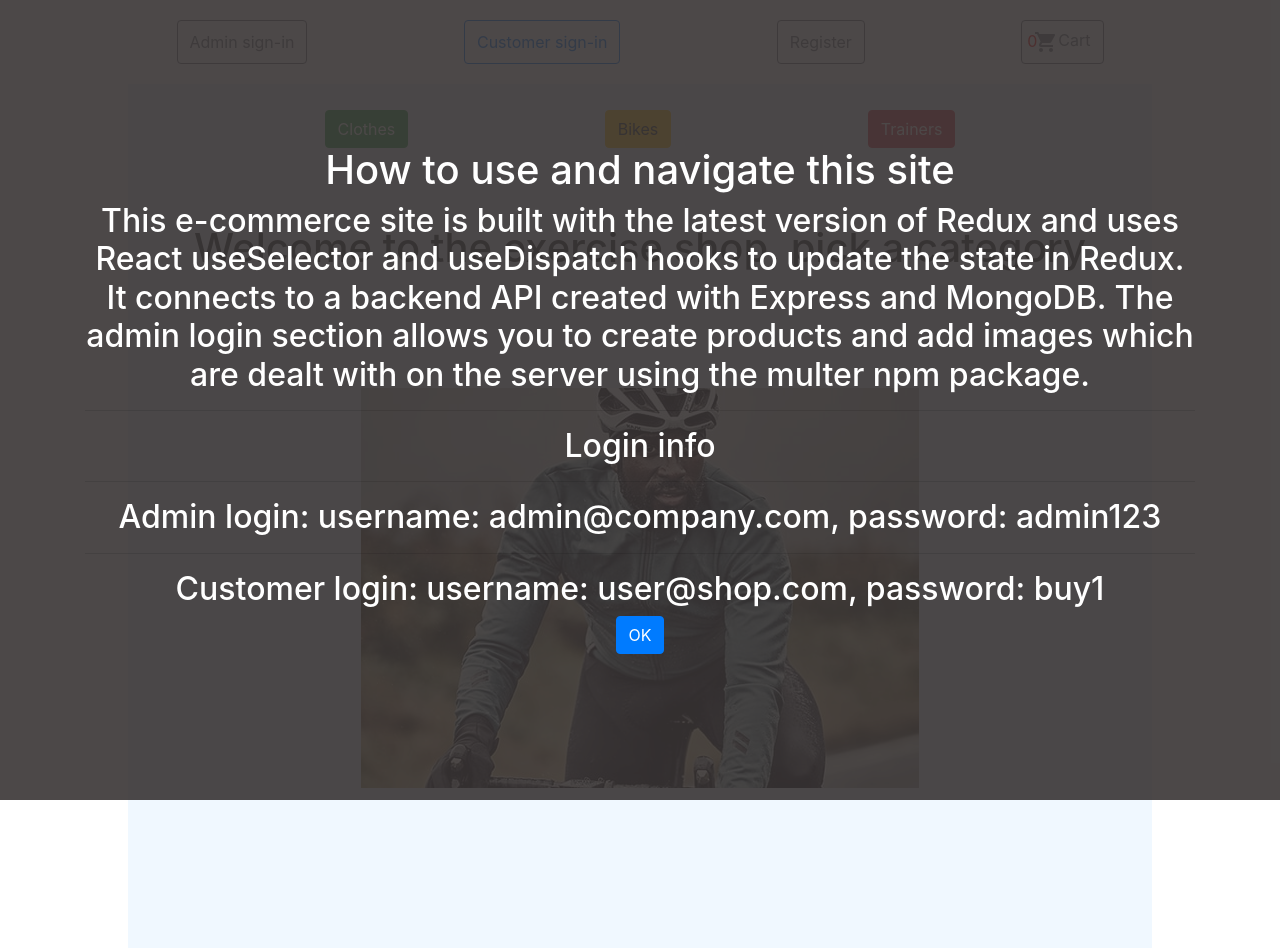
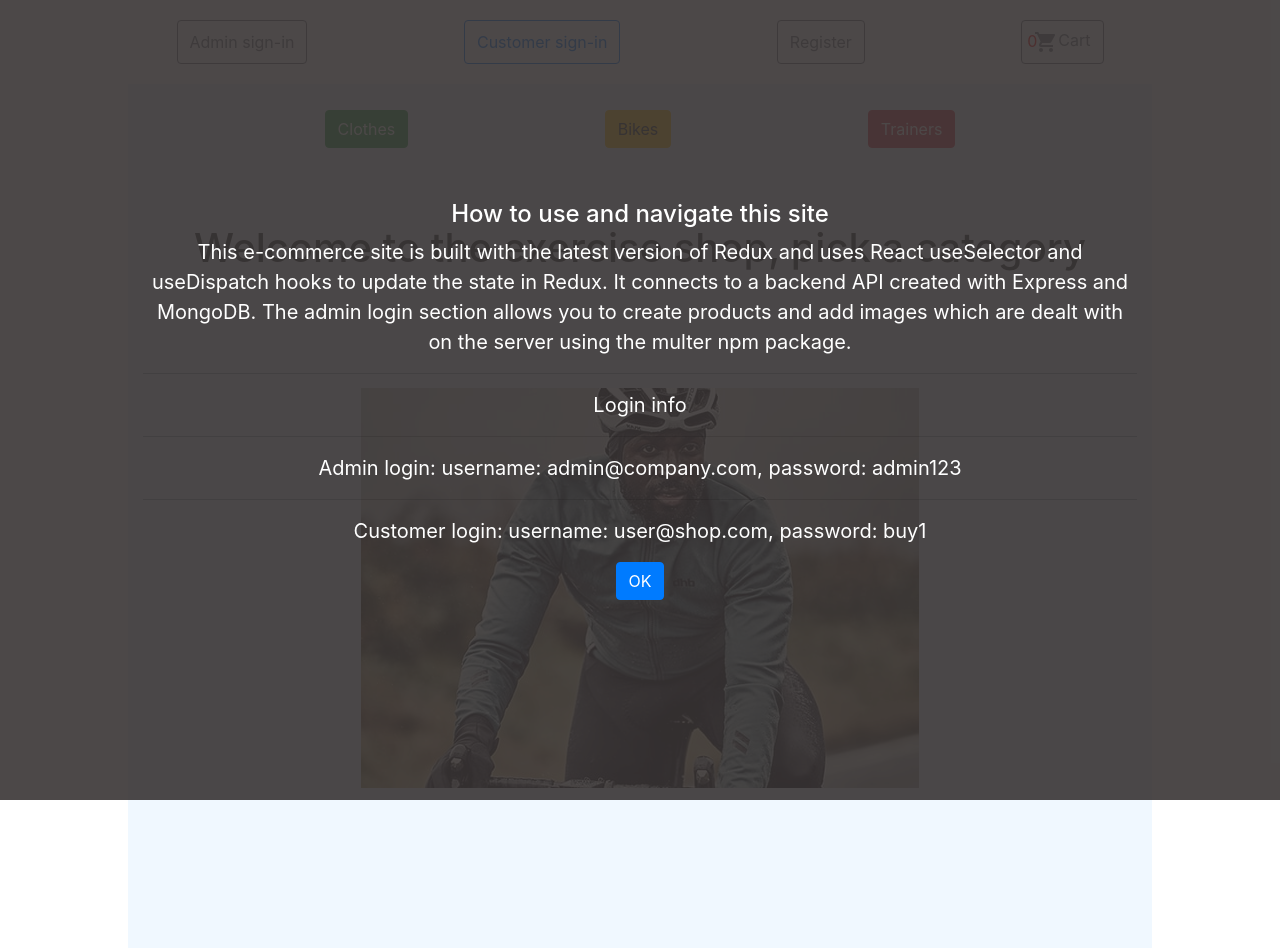
Before and after one commit to Webdev-DavidM/basic-ecommerce-react-frontend, a React (Create React App) app: page / in a window 1280 px wide. Built offline with nearby package versions, Linux system fonts and the light colour scheme.

Commit message:
spinner and modal window added

```diff
--- a/src/ModalBox.js
+++ b/src/ModalBox.js
@@ -1,10 +1,9 @@
 import React from "react";
 import Button from "react-bootstrap/Button";
-import { showModal, showSpinner } from "./reducers/shopReducer";
-import { useSelector, useDispatch } from "react-redux";
+import { showModal } from "./reducers/shopReducer";
+import { useDispatch } from "react-redux";
 
 function ModalBox(props) {
-  let showSpinner = useSelector((state) => state.shop.showSpinner);
   const dispatch = useDispatch();
 
   const closeModal = () => {
@@ -14,18 +13,18 @@ function ModalBox(props) {
   return (
     <div className="modal">
       <div className="container">
-        <h1>How to use and navigate this site</h1>
-        <h2>
+        <h4>How to use and navigate this site</h4>
+        <p>
           This e-commerce site is built with the latest version of Redux and
           uses React useSelector and useDispatch hooks to update the state in
           Redux. It connects to a backend API created with Express and MongoDB.
           The admin login section allows you to create products and add images
           which are dealt with on the server using the multer npm package.{" "}
           <hr></hr>
-          <h2>Login info</h2>
+          <p>Login info</p>
           <hr></hr> Admin login: username: admin@company.com, password: admin123
           <hr></hr>Customer login: username: user@shop.com, password: buy1
-        </h2>
+        </p>
 
         <Button variant="primary" onClick={() => closeModal()}>
           OK
--- a/src/index.css
+++ b/src/index.css
@@ -100,6 +100,11 @@
   display: flex;
   color: white;
   align-items: center;
+  font-size: 10px;
+}
+
+.container {
+  width: 80%;
 }
 
 .modal-spinner {
@@ -139,6 +144,10 @@
     text-align: center;
   }
 
+  .modal {
+    font-size: 20px;
+  }
+
   .user-signed-in h3 {
     width: auto;
   }
```
